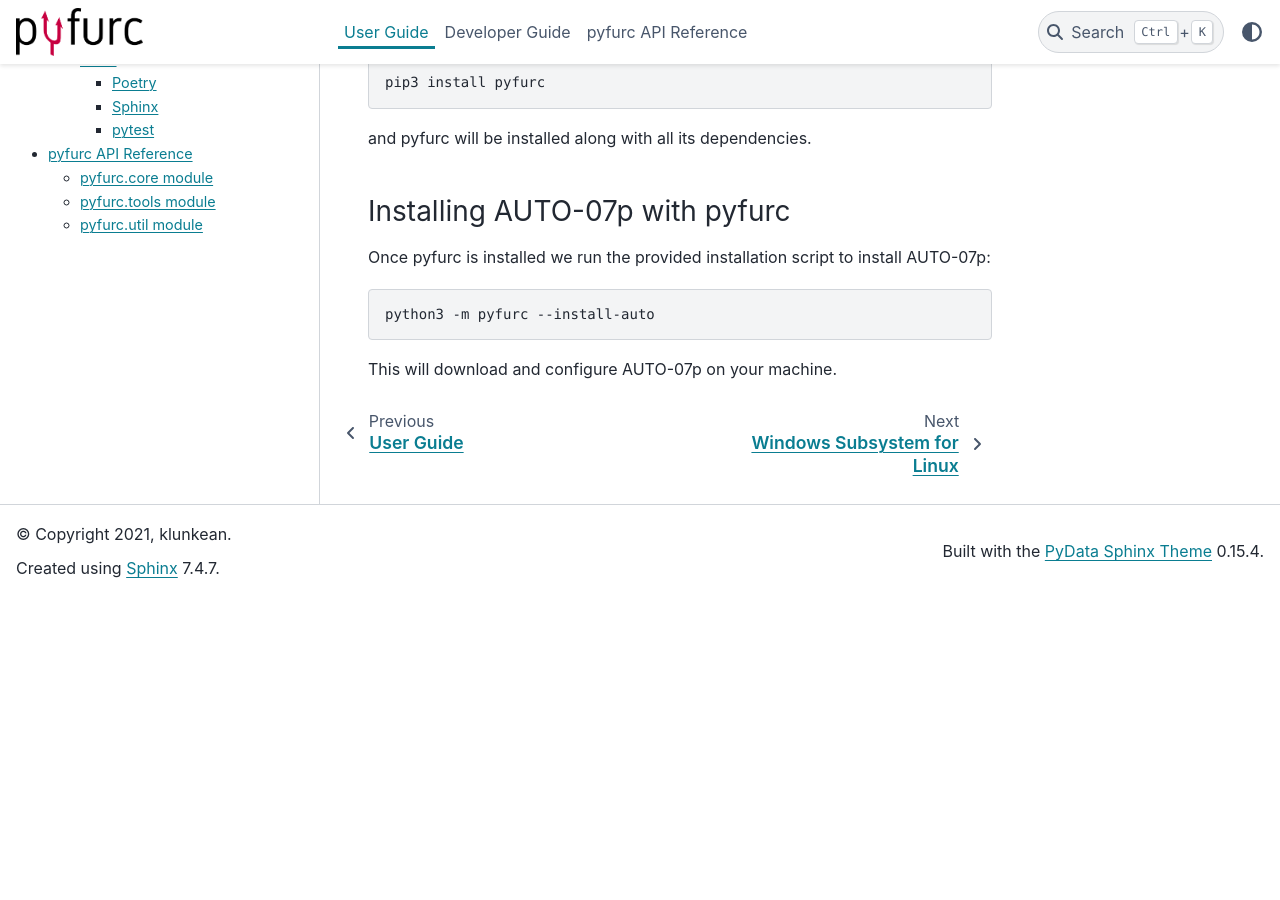
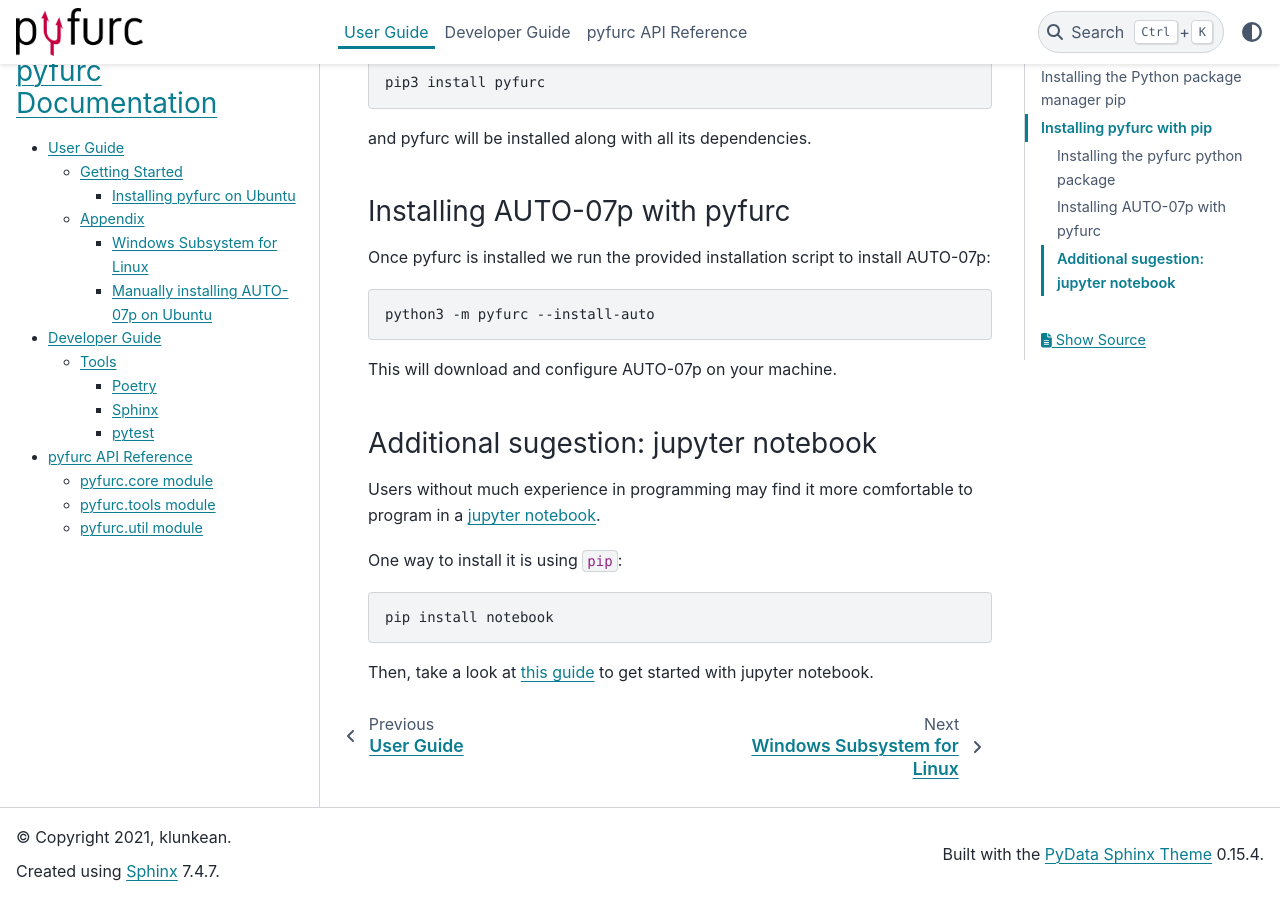
Before and after one commit to klunkean/pyfurc, a Sphinx documentation site: the page built from doc/source/usage/installation_ubuntu.rst, in a window 1280 px wide and 900 px high, scrolled down 1656 px. Built offline with Sphinx 7.4.7 and the PyData theme 0.15.4, drawn with Linux system fonts in a browser that asks for light colours; before the commit the page ends 2254 px from its top, so only the background shows below that.

Commit message:
mention jupyter notebook in docs

```diff
--- a/doc/source/usage/installation_ubuntu.rst
+++ b/doc/source/usage/installation_ubuntu.rst
@@ -77,3 +77,19 @@
     python3 -m pyfurc --install-auto
 
 This will download and configure AUTO-07p on your machine.
+
+Additional sugestion: jupyter notebook
+++++++++++++++++++++++++++++++++++++++
+
+Users without much experience in programming may find it more comfortable to
+program in a `jupyter notebook <https://jupyter.org/>`_.
+
+One way to install it is using ``pip``:
+
+.. code-block:: bash
+
+    pip install notebook
+
+Then, take a look at
+`this guide <https://jupyter.readthedocs.io/en/latest/running.html#running>`_
+to get started with jupyter notebook.
```
